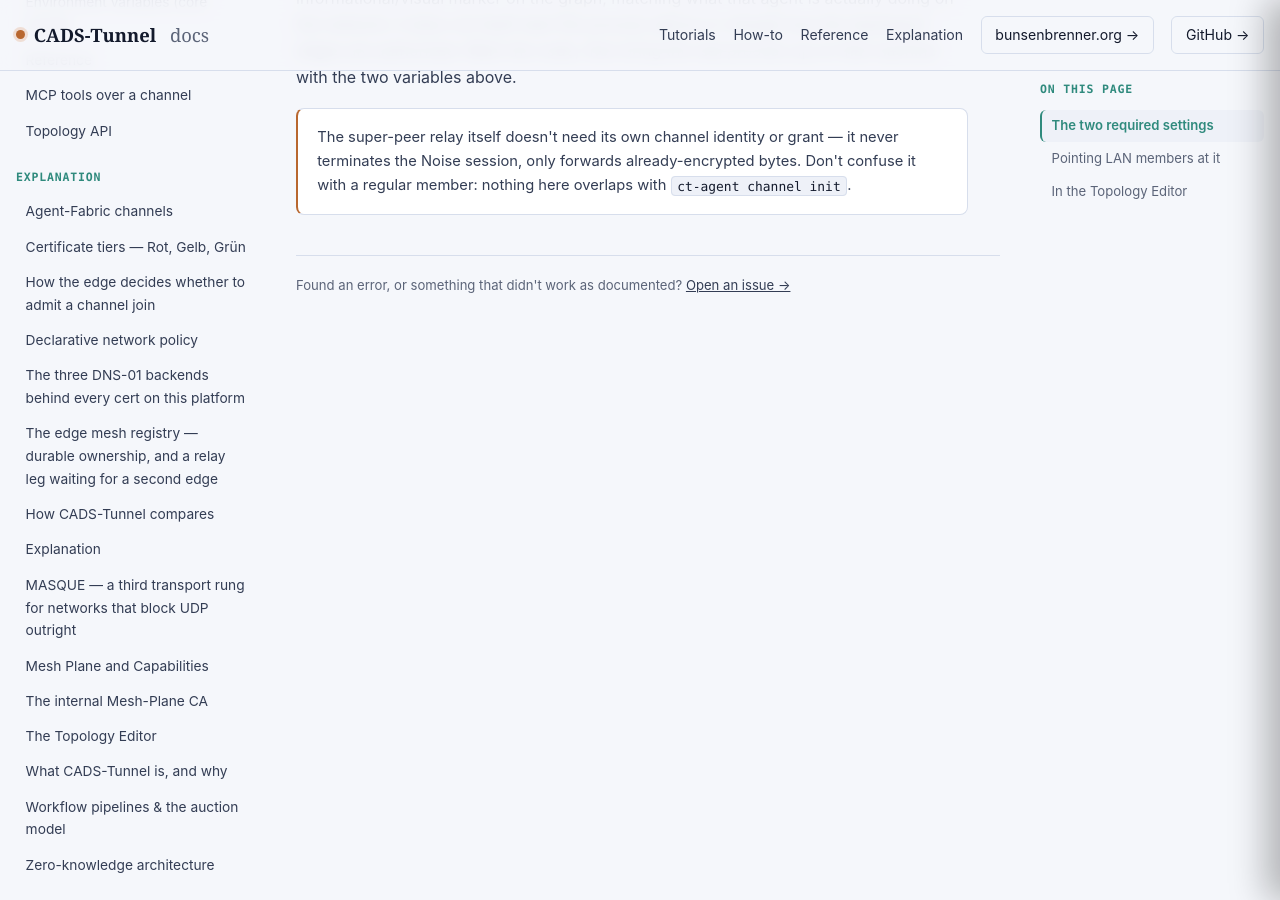
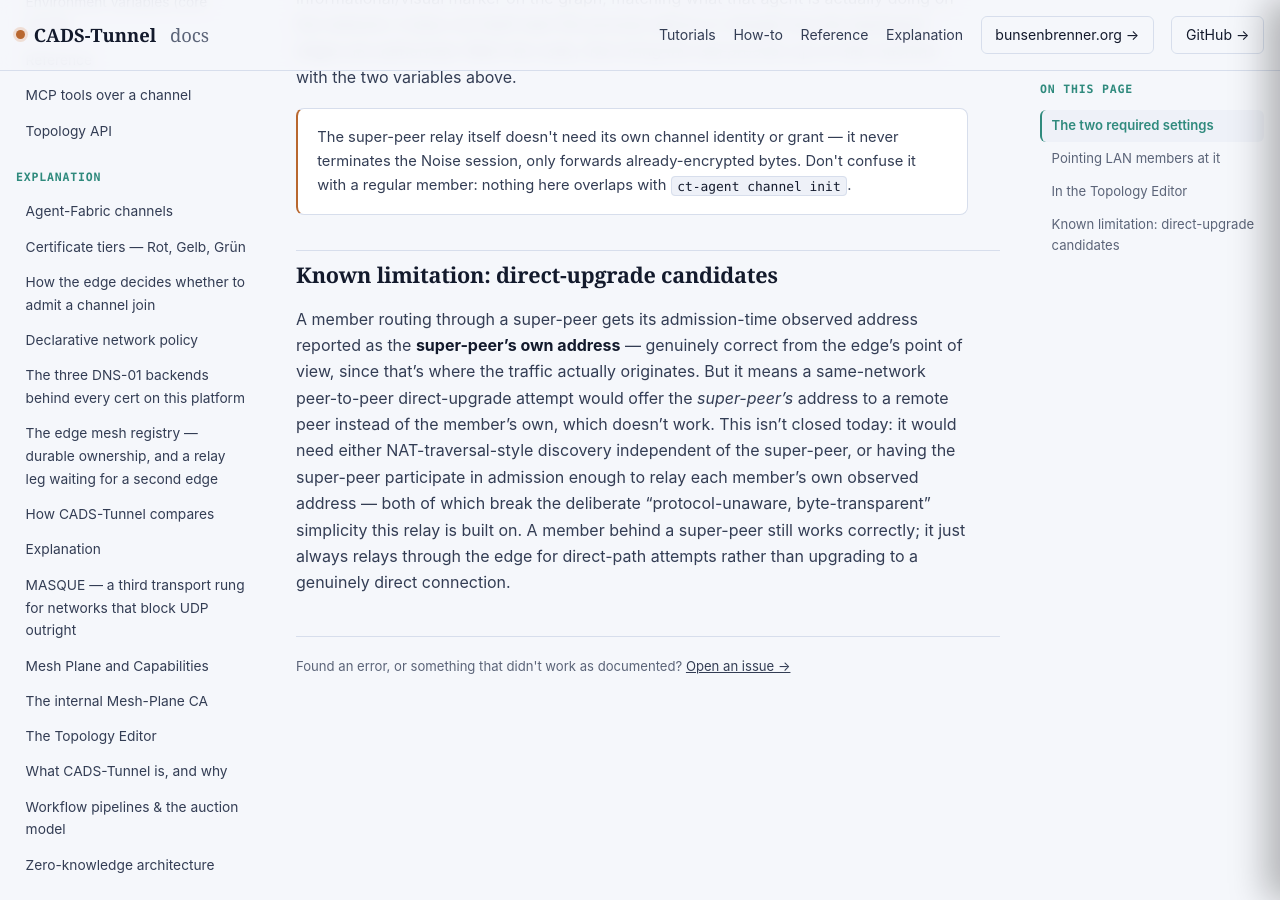
Before and after one commit to scimbe/CADS-Tunnel-docs, a Jekyll site: the page built from _how-to/run-a-super-peer.md, in a window 1280 px wide and 900 px high, scrolled down 1648 px. Built offline with Jekyll 4.4.1, drawn with Linux system fonts in a browser that asks for light colours.

Commit message:
how-to: document the super-peer direct-upgrade limitation (#14)
Staleness check found a real, undocumented gap: super_peer.rs's own
module doc flags that a member routed through a super-peer gets its
reflexive address reported as the super-peer's own, breaking #104
direct-upgrade candidates for that member. Not previously mentioned
on the page.

Co-authored-by: scimbe <becke@vps-1779cd55.vps.ovh.net>

```diff
--- a/_how-to/run-a-super-peer.md
+++ b/_how-to/run-a-super-peer.md
@@ -59,3 +59,15 @@ The super-peer relay itself doesn't need its own channel identity or grant — i
 Noise session, only forwards already-encrypted bytes. Don't confuse it with a regular member: nothing
 here overlaps with <code>ct-agent channel init</code>.
 </div>
+
+## Known limitation: direct-upgrade candidates
+
+A member routing through a super-peer gets its admission-time observed address reported as the
+**super-peer's own address** — genuinely correct from the edge's point of view, since that's where
+the traffic actually originates. But it means a same-network peer-to-peer direct-upgrade attempt
+would offer the *super-peer's* address to a remote peer instead of the member's own, which doesn't
+work. This isn't closed today: it would need either NAT-traversal-style discovery independent of the
+super-peer, or having the super-peer participate in admission enough to relay each member's own
+observed address — both of which break the deliberate "protocol-unaware, byte-transparent" simplicity
+this relay is built on. A member behind a super-peer still works correctly; it just always relays
+through the edge for direct-path attempts rather than upgrading to a genuinely direct connection.
```
